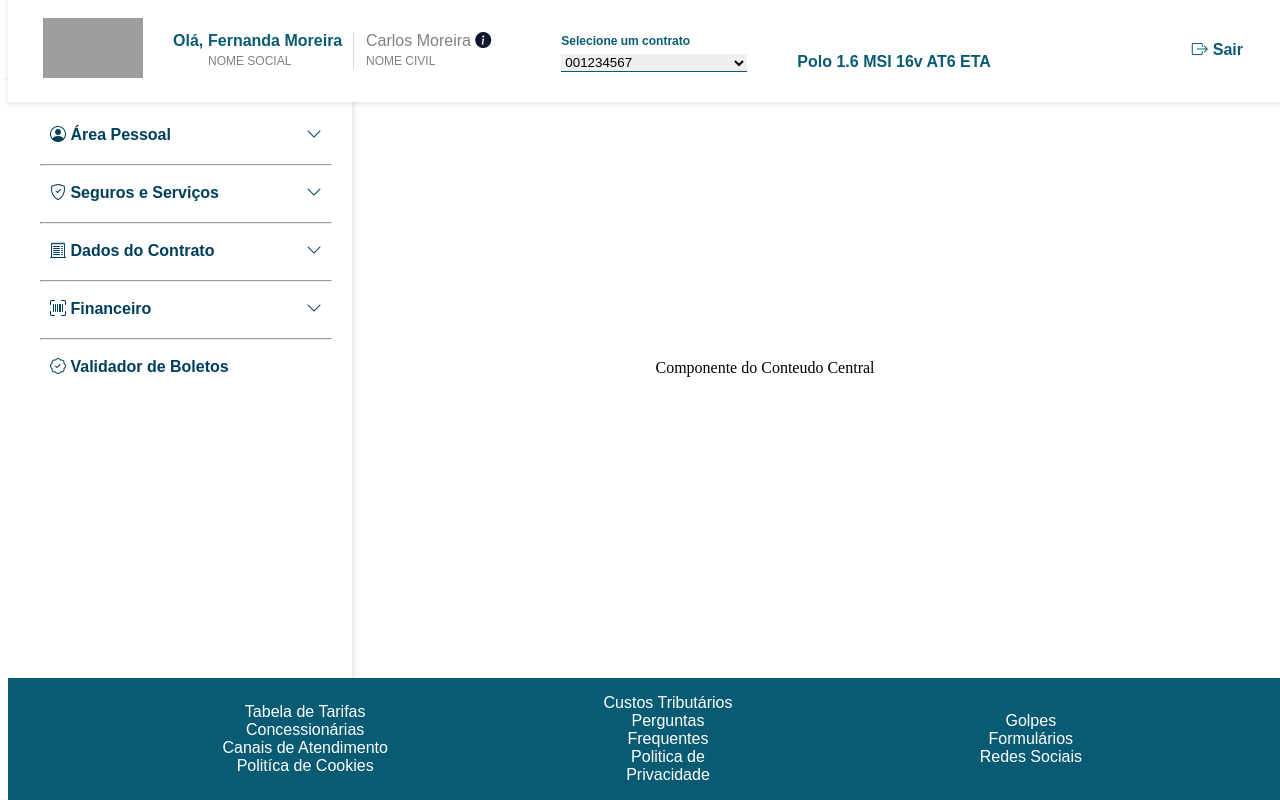
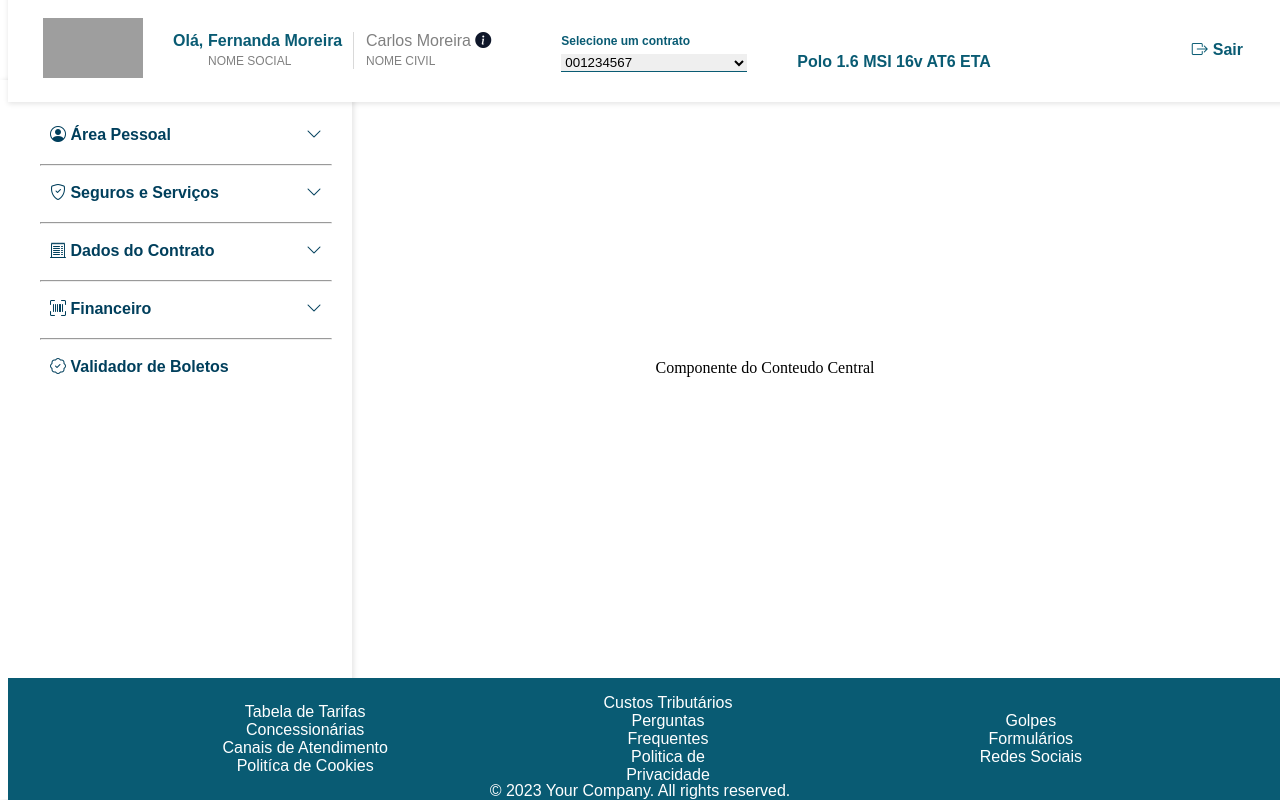
Before and after one commit to christiananjos/Projeto, an Angular app in the folder Poc-Volks/: page / in a window 1280 px wide. Built offline with nearby package versions, Linux system fonts and the light colour scheme; grey boxes are pictures that could not be loaded.

Commit message:
adicionei o elemento copy

```diff
--- a/Poc-Volks/src/app/app.component.html
+++ b/Poc-Volks/src/app/app.component.html
@@ -122,6 +122,9 @@
       <li><a href="#">Formulários</a></li>
       <li><a href="#">Redes Sociais</a></li>
     </ul>
+  </div>
+  <div style="width: 100%; text-align: center; margin-top: 20px; position: fixed; bottom: 0; left: 50%; transform: translateX(-50%);">
+    <span>&copy; 2023 Your Company. All rights reserved.</span>
   </div>
 </footer>
 
@@ -261,8 +264,6 @@
     font-family: Arial, sans-serif;
   }
 
-
-
   .menu ul {
     list-style: none;
     padding: 0;
```
